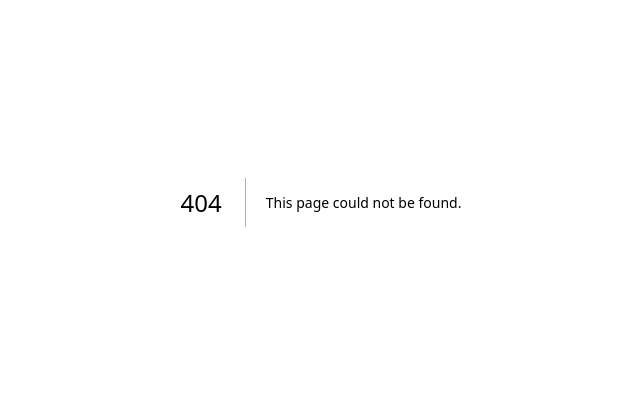
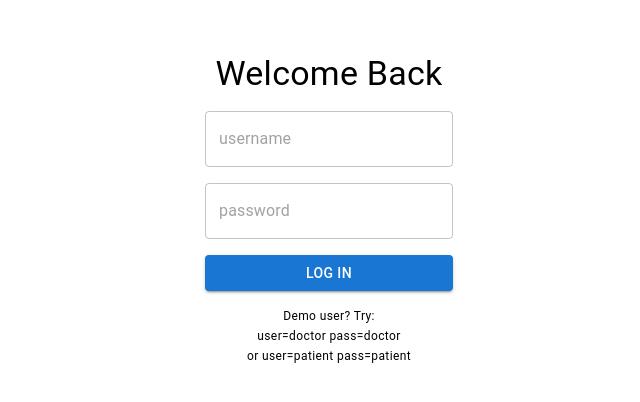
Before and after one commit to JLambertazzo/livewell-challenge, a Next.js app: page /login in a window 1280 px wide. Before the commit this address had no page. Shown: the part 198-600 px from the top of the page, without its empty margins (319-959 px from the left). Built offline with nearby package versions, Linux system fonts and the light colour scheme.

Commit message:
feat: login page

```diff
--- /dev/null
+++ b/src/app/context/user.ts
@@ -0,0 +1,13 @@
+import { User } from "../types/user";
+
+export function setUser(user: User) {
+  localStorage.setItem("user", JSON.stringify(user));
+}
+
+export function getUser() {
+  const user = localStorage.getItem("user");
+  if (!user) {
+    return null;
+  }
+  return JSON.stringify(user);
+}
--- /dev/null
+++ b/src/app/login/page.tsx
@@ -0,0 +1,70 @@
+"use client";
+
+import { Button, Stack, TextField, Typography } from "@mui/material";
+import { useState } from "react";
+import { setUser } from "../context/user";
+import { UserRole } from "../types/user";
+import { useRouter } from "next/navigation";
+
+export default function Login() {
+  const [username, setUsername] = useState("");
+  const [password, setPassword] = useState("");
+  const router = useRouter();
+
+  const handleSubmit = () => {
+    let success = false;
+    if (username === "doctor" && password === "doctor") {
+      setUser({
+        id: "654-321",
+        role: UserRole.Doctor,
+      });
+      success = true;
+    } else if (username === "patient" && password === "patient") {
+      setUser({
+        id: "123-456",
+        role: UserRole.Patient,
+      });
+      success = true;
+    }
+    console.log("succ", success);
+    if (success) {
+      router.push("/chat");
+    }
+  };
+
+  return (
+    <main
+      style={{
+        display: "grid",
+        placeItems: "center",
+        width: "100vw",
+        height: "100vh",
+      }}
+    >
+      <Stack direction="column" spacing={2} justifyContent="center">
+        <Typography variant="h4" textAlign="center">
+          Welcome Back
+        </Typography>
+        <TextField
+          placeholder="username"
+          value={username}
+          onChange={(e) => setUsername(e.target.value)}
+        />
+        <TextField
+          placeholder="password"
+          type="password"
+          value={password}
+          onChange={(e) => setPassword(e.target.value)}
+        />
+        <Button variant="contained" onClick={handleSubmit}>
+          Log In
+        </Button>
+        <Typography variant="caption" textAlign="center">
+          Demo user? Try: <br />
+          user=doctor pass=doctor <br />
+          or user=patient pass=patient
+        </Typography>
+      </Stack>
+    </main>
+  );
+}
--- a/src/app/page.tsx
+++ b/src/app/page.tsx
@@ -1,3 +1,5 @@
+"use client";
+
 export default function Home() {
   return <h1>Home Page</h1>;
 }
--- /dev/null
+++ b/src/app/types/user.ts
@@ -0,0 +1,11 @@
+export type UserId = `${number}-${number}`;
+
+export enum UserRole {
+  Doctor = "doctor",
+  Patient = "patient",
+}
+
+export type User = {
+  id: UserId;
+  role: UserRole;
+};
```
